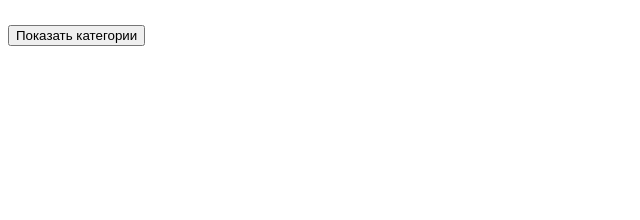
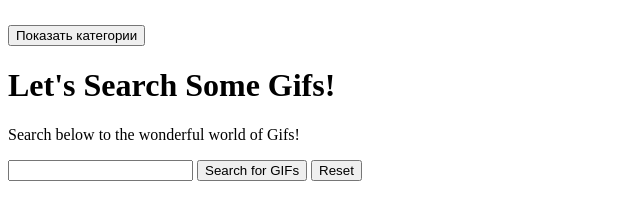
Before and after one commit to jamilyam/fetch, a plain HTML site: page index.html in a window 1280 px wide. Shown: the whole page, without its empty margins (0-640 px from the left). Drawn offline with nearby package versions, Linux system fonts and the light colour scheme.

Commit message:
Update index.html

```diff
--- a/index.html
+++ b/index.html
@@ -33,6 +33,19 @@
     <button onclick="getRequest()">Показать категории</button>
     <ul id="result"></ul>
   </div>
+  <div class="second_task">
+  <h1> Let's Search Some Gifs! </h1>
+  <div class="info">
+    <p> Search below to the wonderful world of Gifs! </p>
+      <form class="gif-form">
+        <input type="text" id="form-value" class="search-input-rounded">
+        <button type="submit" class="search_button"> Search for GIFs </button>
+        <input type="reset" id="reset_button" value="Reset">
+      </form>
+      <div class="rando_facts animated bounceIn">
+        <img id="here_is_gif" src="">
+      </div>
+  </div>
   </div>
 </body>
 </html>
```
